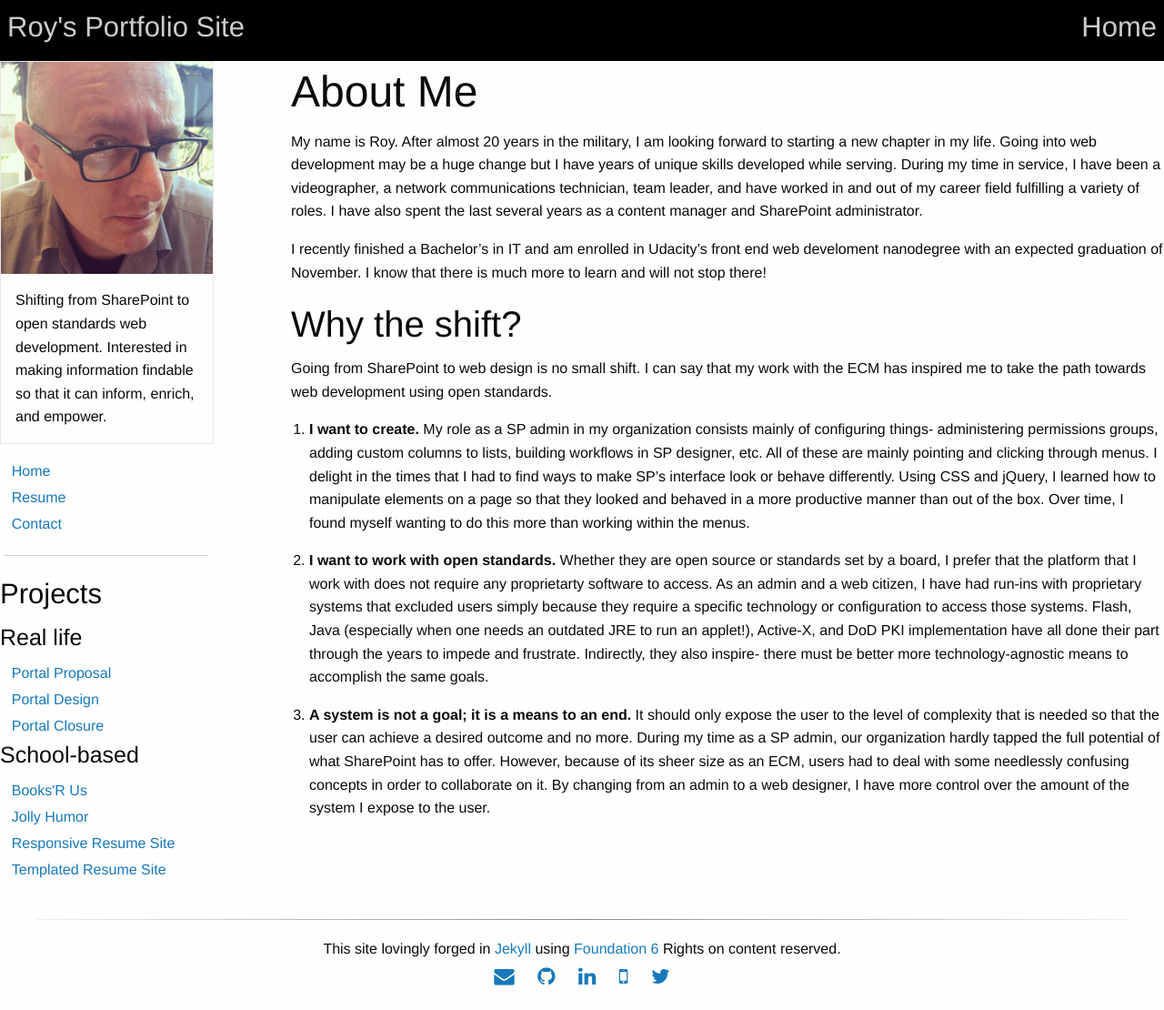
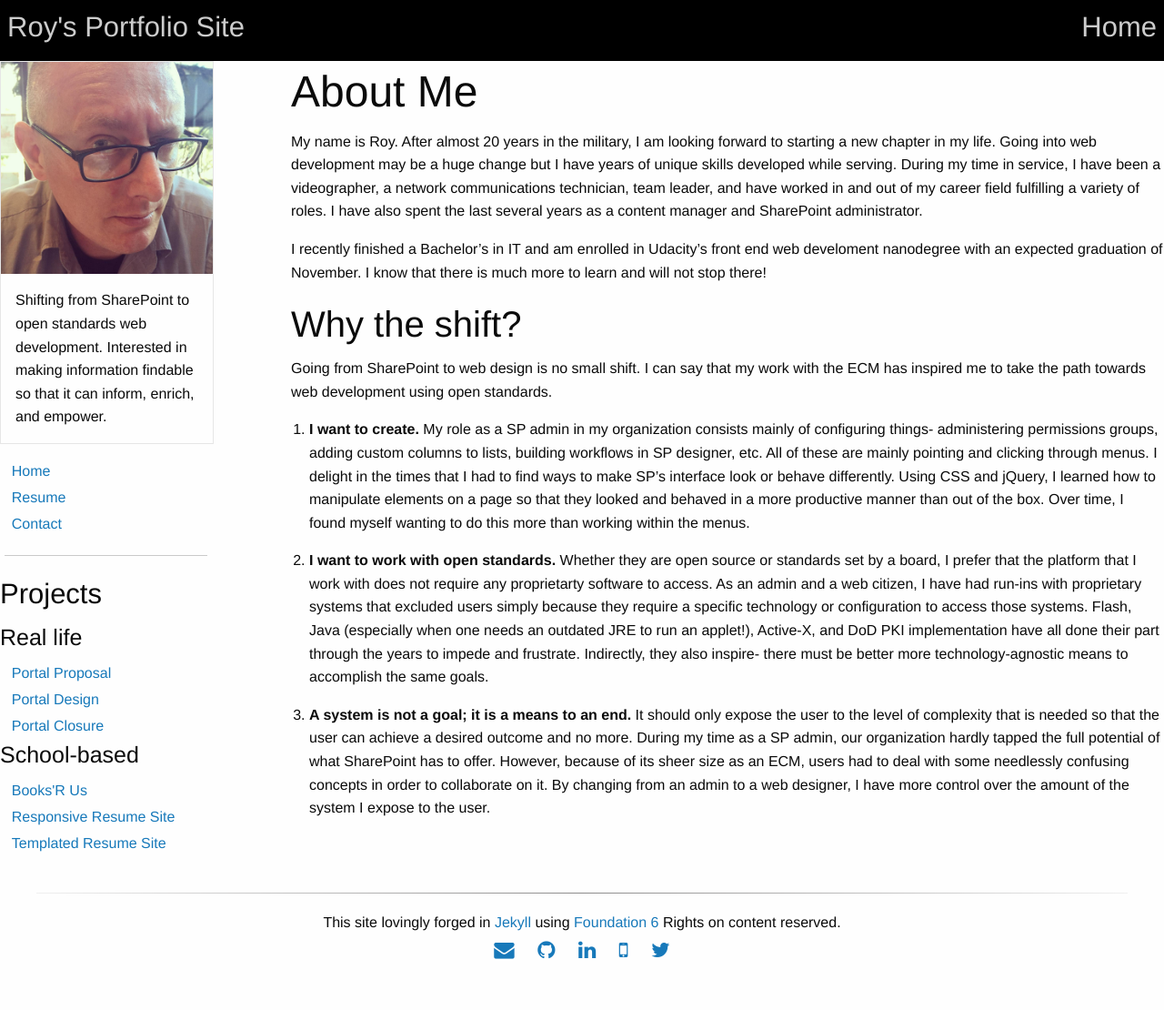
Before and after one commit to royemosby/roymosby.me, a Jekyll site: the page built from index.md, in a window 1280 px wide. Shown: the whole page at 91% size. Built offline with Jekyll 4.4.1, drawn with Linux system fonts in a browser that asks for light colours; after the commit the page ends 1082 px from its top, so only the background shows below that.

Commit message:
removed jolly humor

```diff
--- a/_includes/sidebarMain.html
+++ b/_includes/sidebarMain.html
@@ -28,7 +28,6 @@
       <h4>School-based</h4>
       <ul class="vertical menu">
         <li><a href="/projects/BooksRUs.html">Books'R Us</a></li>
-        <li><a href="/projects/JollyHumor.html">Jolly Humor</a></li>
         <li><a href="/projects/ResponsiveResume.html">Responsive Resume Site</a></li>
         <li><a href="/projects/TemplatedResume.html">Templated Resume Site</a></li>
       </ul>
```
